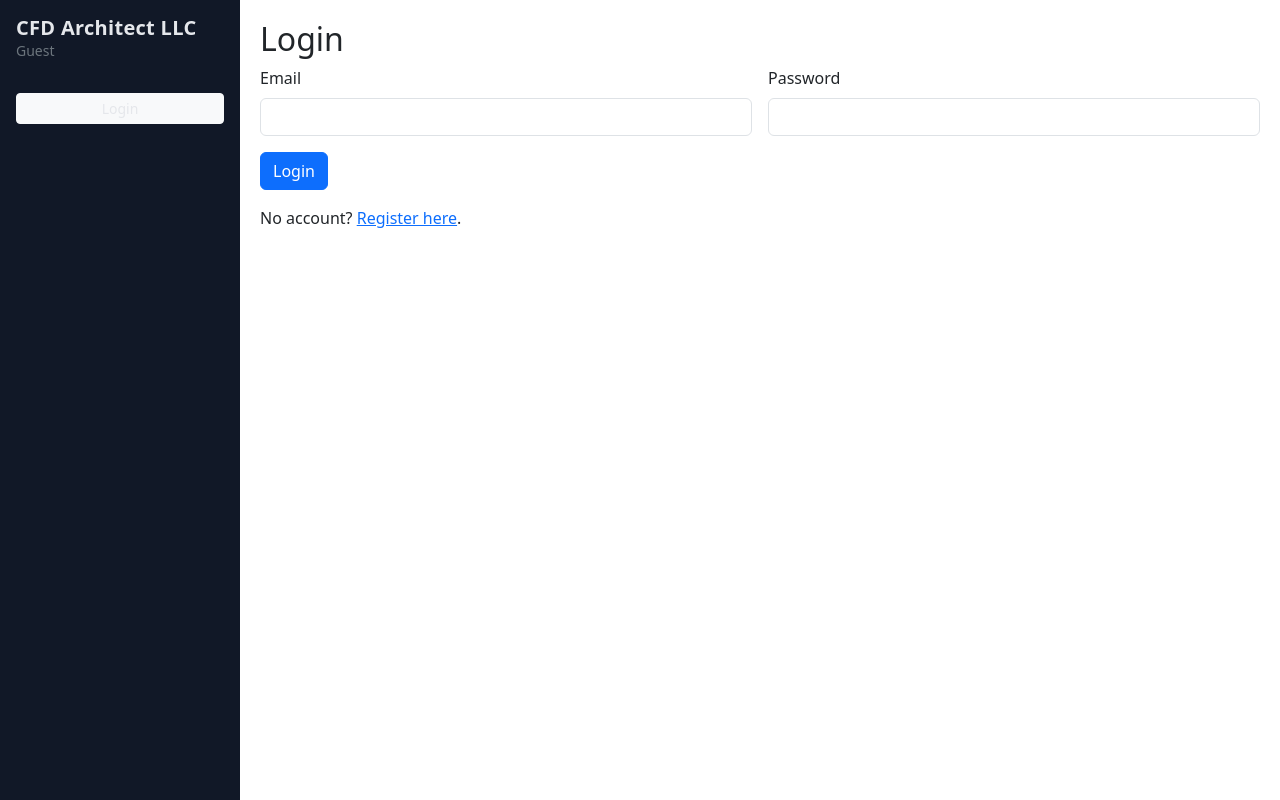
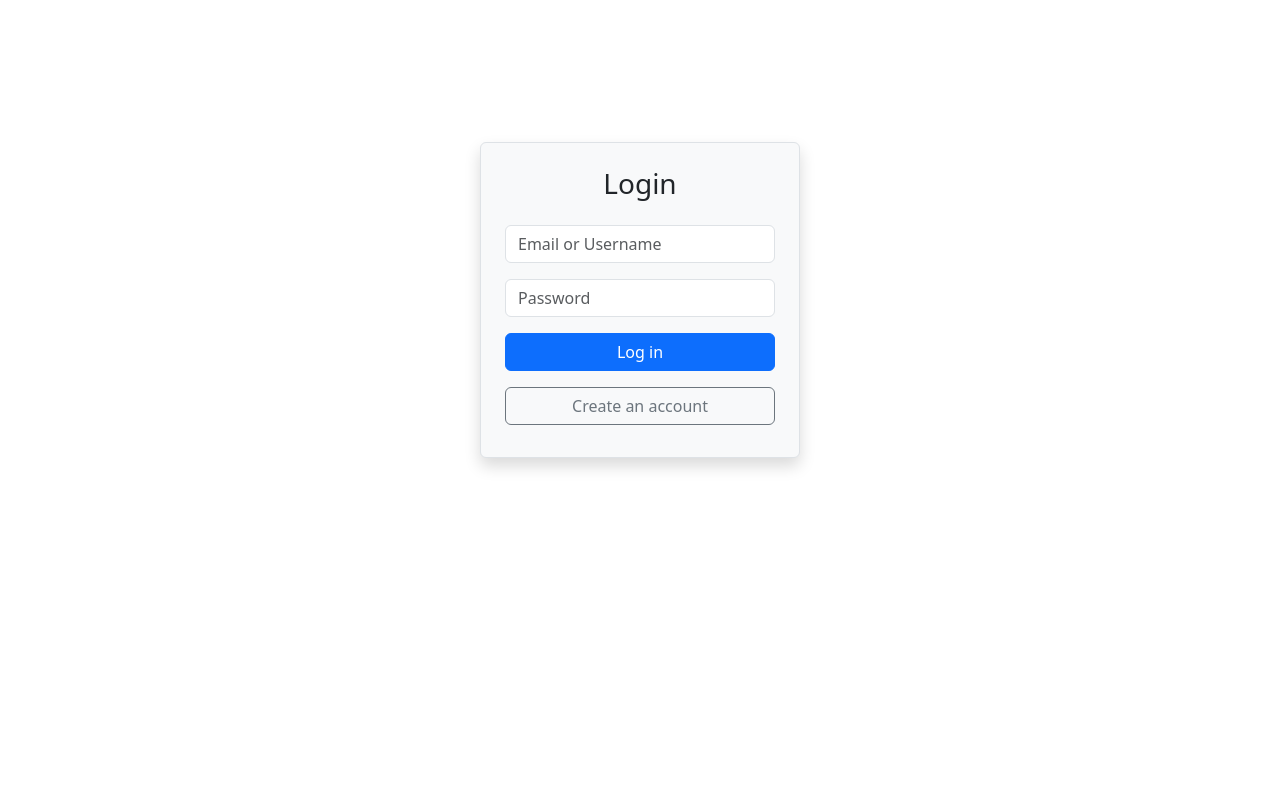
Before and after one commit to dothez3/Event-Calendar, a Flask app: page / in a window 1280 px wide. Run offline with Flask 3, Linux system fonts and the light colour scheme; some libraries are stand-ins or nearby versions.

Commit message:
login cleanup
all changes are done

```diff
--- a/app.py
+++ b/app.py
@@ -226,6 +226,7 @@ def init_db():
 from sqlalchemy import or_, func, desc  # add this import at the top
 
 #Routes
+# Made client_login the default login page for all users
 @app.route("/", methods=["GET", "POST"])
 def index():
     if current_user.is_authenticated:
@@ -252,34 +253,7 @@ def index():
 
         flash("Invalid credentials", "danger")
 
-    return render_template("login.html")
-
-@app.route("/client-login", methods=["GET", "POST"])
-def client_login():
-    if current_user.is_authenticated:
-        return redirect(url_for("dashboard"))
-
-    if request.method == "POST":
-        identifier = request.form["email"].strip()
-        password   = request.form["password"]
-
-        # normalize once for case-insensitive name match
-        ident_lower = identifier.lower()
-
-        # Try exact email match OR case-insensitive name match
-        user = User.query.filter(
-            or_(
-                User.email == ident_lower,
-                func.lower(User.name) == ident_lower
-            )
-        ).first()
-
-        if user and user.check_password(password):
-            login_user(user)
-            return redirect(url_for("dashboard"))
-
-        flash("Invalid credentials", "danger")
-
+    #client_login template as the unified login page
     return render_template("client_login.html")
 
 @app.route("/register", methods=["GET", "POST"])
@@ -303,12 +277,9 @@ def register():
         db.session.add(u)
         db.session.commit()
 
-        if role == 'employee':
-            flash("Registered as employee! Please login.", "success")
-            return redirect(url_for("index"))
-        else:
-            flash("Registered as client! Please login.", "success")
-            return redirect(url_for("client_login"))
+        # Unified registration redirect to single login page
+        flash("Registration successful! Please login.", "success")
+        return redirect(url_for("index"))
 
     return render_template("register.html", account_type=account_type)
 
--- a/templates/base.html
+++ b/templates/base.html
@@ -1,3 +1,4 @@
+<!doctype html>
 <!doctype html>
 <html lang="en">
   <head>
@@ -8,6 +9,7 @@
     <style>
   :root { --sidebar-w: 240px; }
   body { min-height: 100vh; }
+  /* Fixed sidebar layout to keep logout button at bottom */
   .sidebar {
     position: fixed; top: 0; left: 0; bottom: 0;
     width: var(--sidebar-w);
@@ -15,6 +17,12 @@
     color: #f9fafb;
     padding: 1rem;
     overflow-y: auto;
+    display: flex;
+    flex-direction: column;
+  }
+  /* Hide sidebar when user is not authenticated */
+  .sidebar.hide-sidebar {
+    display: none;
   }
   .sidebar a { color: #e5e7eb; text-decoration: none; }
   .sidebar a.active, .sidebar a:hover { color: #ffffff; }
@@ -24,14 +32,30 @@
     padding: .5rem .75rem;
     margin-bottom: .25rem;
   }
+  /*Navigation takes remaining space, pushing button to bottom */
+  .nav-vertical {
+    flex: 1;
+  }
   .app-content {
     margin-left: var(--sidebar-w);
     padding: 1.25rem;
   }
+  /*Remove left margin when sidebar is hidden */
+  .app-content.full-width {
+    margin-left: 0;
+  }
+  /*Auto-dismiss alert animation */
+  .alert {
+    transition: opacity 0.5s ease-out;
+  }
+  .alert.fade-out {
+    opacity: 0;
+  }
 </style>
   </head>
   <body>
- <aside class="sidebar">
+ <!-- Hide sidebar on login page -->
+ <aside class="sidebar {% if not current_user.is_authenticated %}hide-sidebar{% endif %}">
   <div class="mb-3">
     <a class="brand h5 mb-0 d-block"
        href="{{ url_for('dashboard') if current_user.is_authenticated else url_for('index') }}">
@@ -87,20 +111,24 @@
       {% endif %}
     {% endif %}
   </nav>
+  <!--Only show logout button when authenticated -->
   <div class="d-grid gap-2">
     {% if current_user.is_authenticated %}
       <a class="btn btn-sm btn-outline-light" href="{{ url_for('logout') }}">Logout</a>
-    {% else %}
-      <a class="btn btn-sm btn-light" href="{{ url_for('index') }}">Login</a>
     {% endif %}
   </div>
 </aside>
-  <main class="app-content">
+  <!--Full-width content when sidebar is hidden -->
+  <main class="app-content {% if not current_user.is_authenticated %}full-width{% endif %}">
+    <!-- Auto-dismissible flash messages -->
     {% with messages = get_flashed_messages(with_categories=True) %}
       {% if messages %}
-        <div class="mb-3">
+        <div class="mb-3" id="flash-messages">
           {% for category, msg in messages %}
-            <div class="alert alert-{{ category }}">{{ msg }}</div>
+            <div class="alert alert-{{ category }} alert-dismissible fade show" role="alert">
+              {{ msg }}
+              <button type="button" class="btn-close" data-bs-dismiss="alert" aria-label="Close"></button>
+            </div>
           {% endfor %}
         </div>
       {% endif %}
@@ -111,5 +139,23 @@
   <script src="https://cdn.jsdelivr.net/npm/bootstrap@5.3.3/dist/js/bootstrap.bundle.min.js"></script>
   <!-- FullCalendar JS -->
   <script src='https://cdn.jsdelivr.net/npm/fullcalendar@6.1.10/index.global.min.js'></script>
+
+  <!--Auto-dismiss flash messages after 4 seconds -->
+  <script>
+    document.addEventListener('DOMContentLoaded', function() {
+      const alerts = document.querySelectorAll('.alert');
+      alerts.forEach(function(alert) {
+        setTimeout(function() {
+          // Add fade-out class
+          alert.classList.add('fade-out');
+          // Remove element after animation completes
+          setTimeout(function() {
+            const bsAlert = new bootstrap.Alert(alert);
+            bsAlert.close();
+          }, 500);
+        }, 4000); // Show for 4 seconds before fading
+      });
+    });
+  </script>
   </body>
 </html>
--- a/templates/client_login.html
+++ b/templates/client_login.html
@@ -1,4 +1,4 @@
-<!--  changes: New client login page with separate authentication -->
+<!--Unified login page for all users (employees and clients) -->
 {% extends "base.html" %}
 
 {% block content %}
@@ -7,8 +7,8 @@
 
   <div class="border rounded p-4 shadow" style="width: 320px; background-color: #f8f9fa;">
 
-    <!--  changes: Client-specific login form -->
-    <h3 class="text-center mb-4">Client Login</h3>
+    <!--Single login form for all user types -->
+    <h3 class="text-center mb-4">Login</h3>
 
     <form method="post">
 
@@ -32,17 +32,10 @@
 
     </form>
 
-    <!--  changes: Link to client registration -->
+    <!--Registration link (removed employee login link) -->
     <div class="d-grid mb-2">
 
       <a href="{{ url_for('register', type='client') }}" class="btn btn-outline-secondary">Create an account</a>
-
-    </div>
-
-    <!--  changes: Link to switch to employee login -->
-    <div class="text-center mt-3">
-
-      <a href="{{ url_for('index') }}">Employee Login</a>
 
     </div>
 
```
